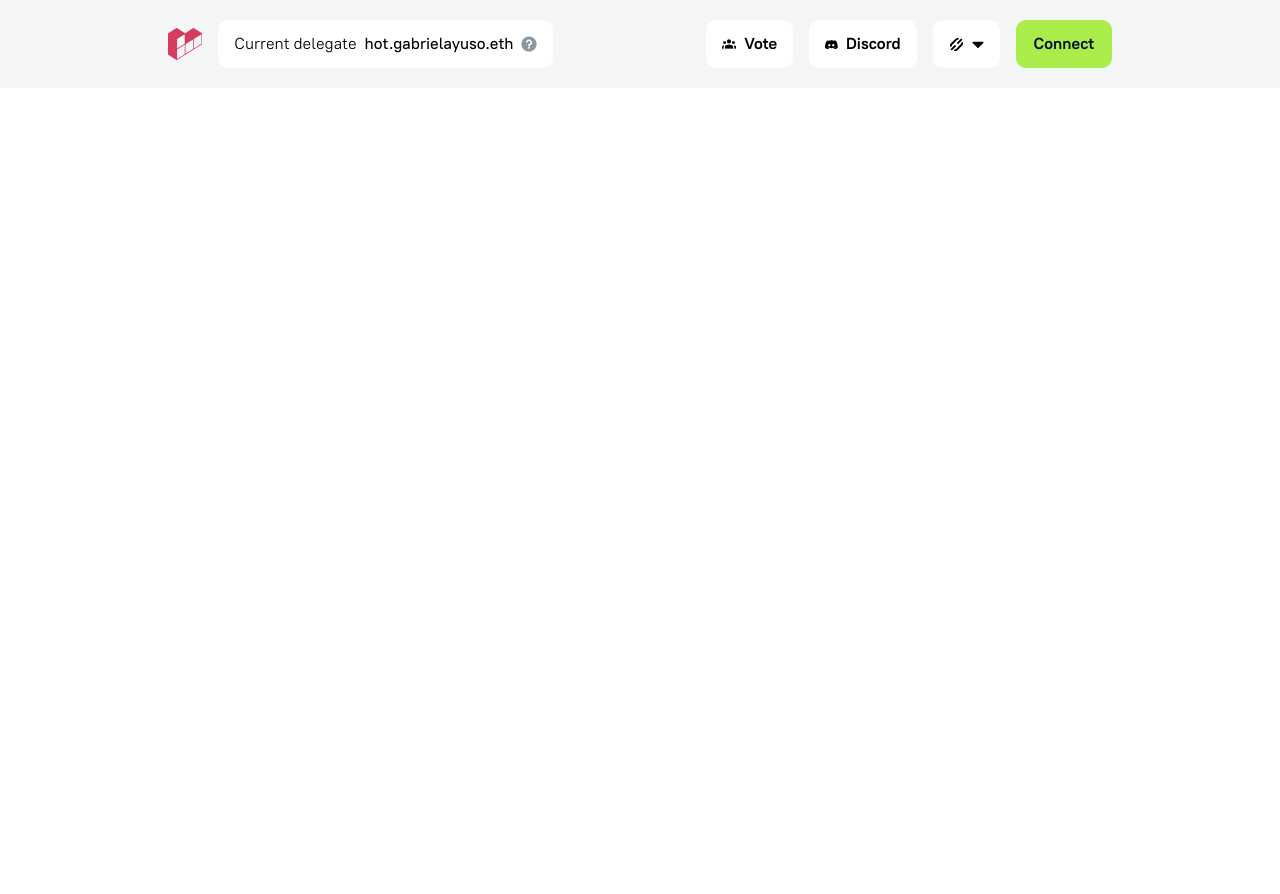
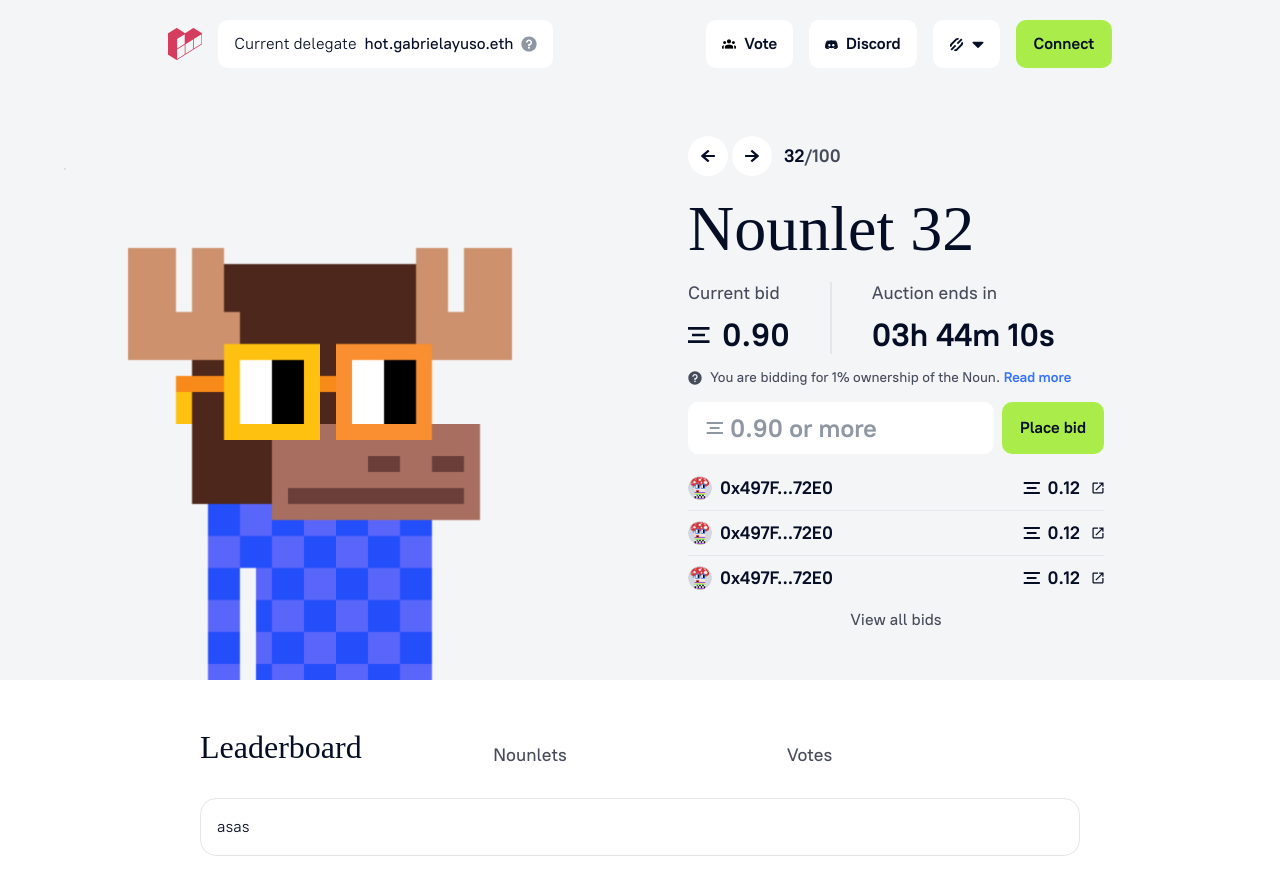
Before and after one commit to fractional-company/nounlets-webapp, a Next.js app: page / in a window 1280 px wide. Shown: the top 894 px of the page. Before the commit the page ends 800 px from the top, so only its background shows below. Built offline with nearby package versions, Linux system fonts and the light colour scheme; no server answers; a web font is replaced by a local one; what @usedapp/core would draw is missing.

Commit message:
Design WIP

```diff
--- a/components/app-header.tsx
+++ b/components/app-header.tsx
@@ -36,7 +36,8 @@
   }
 
   return (
-    <div className="app-header container mx-auto xl:max-w-7xl px-4">
+    <div className="app-header bg-gray-1">
+      <div className="lg:container mx-auto xl:max-w-7xl px-4">
         <Transition show={isOpen} as={Fragment}>
           <Dialog onClose={() => setIsOpen(false)}>
             <Transition.Child
@@ -106,7 +107,10 @@
               <span>Connect</span>
             </Button>
 
-          <Button className="basic space-x-2" onClick={() => setIsModalMenuOpen(!isMobileMenuOpen)}>
+            <Button
+              className="basic space-x-2"
+              onClick={() => setIsModalMenuOpen(!isMobileMenuOpen)}
+            >
               <IconCaretDropdown className="h-[7px] w-auto" />
             </Button>
           </div>
@@ -152,5 +156,6 @@
           </div>
         </div>
       </div>
+    </div>
   )
 }
--- /dev/null
+++ b/components/home/home-hero-auction-progress.tsx
@@ -0,0 +1,77 @@
+import Button from 'components/buttons/button'
+import IconEth from 'components/icons/icon-eth'
+import IconLinkOffsite from 'components/icons/icon-link-offsite'
+import IconQuestionCircle from 'components/icons/icon-question-circle'
+import Image from 'next/image'
+
+import userIcon from 'public/img/user-icon.jpg'
+import { useMemo } from 'react'
+
+export default function HomeHeroAuctionProgress(): JSX.Element {
+  const latestBidsList: JSX.Element[] = useMemo(() => {
+    return [1, 2, 3].map((bid) => {
+      return (
+        <div key={bid} className="flex items-center flex-1 py-2">
+          <Image
+            src={userIcon}
+            alt="icon"
+            width="24"
+            height="24"
+            className="overflow-hidden rounded-full flex-shrink-0"
+          />
+          <p className="ml-2 text-px18 leading-px28 font-700 flex-1">0x497F...72E0</p>
+          <IconEth className="flex-shrink-0 h-[12px]" />
+          <p className="ml-1 text-px18 leading-px28 font-700">0.12</p>
+          <IconLinkOffsite className="ml-3 flex-shrink-0 h-[12px]" />
+        </div>
+      )
+    })
+  }, [])
+
+  return (
+    <div className="home-hero-auction space-y-3">
+      <div className="flex flex-col sm:flex-row space-y-2 sm:space-x-14 lg:space-x-10 xl:space-x-14 sm:space-y-0">
+        <div className="flex flex-col space-y-3">
+          <p className="text-px18 leading-px22 font-500 text-gray-4">Current bid</p>
+          <div className="flex items-center space-x-3">
+            <IconEth className="flex-shrink-0" />
+            <p className="text-px32 leading-[38px] font-700">0.90</p>
+          </div>
+        </div>
+        <div className="sm:border-r-2 border-gray-2"></div>
+        <div className="flex flex-col space-y-3">
+          <p className="text-px18 leading-px22 font-500 text-gray-4">Auction ends in</p>
+          <div className="flex items-center">
+            <p className="text-px32 leading-[38px] font-700">03h 44m 10s</p>
+          </div>
+        </div>
+      </div>
+
+      <div className="flex items-center space-x-2 text-gray-4 text-px14 leading-px24 font-500">
+        <IconQuestionCircle className="flex-shrink-0" />
+        <p>
+          You are bidding for 1% ownership of the Noun.{' '}
+          <span className="font-700 text-secondary-blue">Read more</span>
+        </p>
+      </div>
+
+      <div className="flex flex-col sm:flex-row sm:items-center space-y-2 sm:space-y-0 sm:space-x-2">
+        <div className="bid-input flex items-center space-x-1 bg-gray-1 lg:bg-white rounded-px10 px-4 leading-[52px] focus-within:outline-dashed flex-1">
+          <IconEth className="flex-shrink-0 h-[12px] text-gray-3" />
+          <input
+            className="text-[25px] font-700 placeholder:text-gray-3 bg-transparent outline-none w-full"
+            type="text"
+            placeholder="0.90 or more"
+          />
+        </div>
+
+        <Button className="primary !h-[52px]">Place bid</Button>
+      </div>
+
+      <div className="latest-bids space-y-2 pt-5 lg:pt-0">
+        <div className="flex flex-col divide-y divide-gray-2">{latestBidsList}</div>
+        <p className="text-center text-gray-4 text-px16 leading-px24 font-500">View all bids</p>
+      </div>
+    </div>
+  )
+}
--- /dev/null
+++ b/components/home/home-hero.tsx
@@ -0,0 +1,37 @@
+import Image from 'next/image'
+import nounImage from 'public/img/noun.png'
+import Button from 'components/buttons/button'
+import IconArrow from 'components/icons/icon-arrow'
+import IconEth from 'components/icons/icon-eth'
+import HomeHeroAuctionProgress from './home-hero-auction-progress'
+
+export default function HomeHero(): JSX.Element {
+  return (
+    <div className="home-hero lg:grid lg:grid-cols-2 bg-gray-1">
+      <div className="left flex flex-col justify-end px-4 container mx-auto xl:max-w-7xl pt-6">
+        <div className="w-full aspect-square max-w-[512px] mx-auto">
+          <Image src={nounImage} layout="responsive" alt="nounlet 1" />
+        </div>
+      </div>
+      <div className="right p-4 md:p-12 bg-white lg:bg-transparent space-y-3 lg:max-w-[512px]">
+        <div className="navigation flex items-center space-x-1">
+          <Button className="flex items-center justify-center rounded-full w-10 h-10 cursor-pointer bg-gray-2 lg:bg-white hover:bg-gray-2">
+            <IconArrow />
+          </Button>
+
+          <Button className="flex items-center justify-center rounded-full w-10 h-10 cursor-pointer bg-gray-2 lg:bg-white hover:bg-gray-2">
+            <IconArrow className="rotate-180" />
+          </Button>
+
+          <p className="text-px18 font-700 pl-2">
+            32<span className="text-gray-4">/100</span>
+          </p>
+        </div>
+
+        <h1 className="font-londrina text-px64 leading-[82px]">Nounlet 32</h1>
+
+        <HomeHeroAuctionProgress />
+      </div>
+    </div>
+  )
+}
--- /dev/null
+++ b/components/home/home-leaderboard.tsx
@@ -0,0 +1,18 @@
+import LeaderboardListTile from 'components/leaderboard/leaderboard-list-tile'
+
+export default function HomeLeaderboard(): JSX.Element {
+  return (
+    <div className="home-leaderboard lg:container mx-auto xl:max-w-7xl">
+      <div className="p-4 md:p-12">
+        <div className="grid grid-cols-3 items-end">
+          <h3 className="text-px32 leading-[38px] font-londrina">Leaderboard</h3>
+          <h4 className="text-px18 leading-px22 text-gray-4 font-500">Nounlets</h4>
+          <h4 className="text-px18 leading-px22 text-gray-4 font-500">Votes</h4>
+        </div>
+        <div className="leaderboard-list mt-8">
+          <LeaderboardListTile />
+        </div>
+      </div>
+    </div>
+  )
+}
--- /dev/null
+++ b/components/leaderboard/leaderboard-list-tile.tsx
@@ -0,0 +1,7 @@
+export default function LeaderboardListTile(): JSX.Element {
+  return (
+    <div className="leaderboard-list-tile">
+      <div className="border border-gray-2 rounded-px16 p-4">asas</div>
+    </div>
+  )
+}
--- a/pages/_app.tsx
+++ b/pages/_app.tsx
@@ -7,7 +7,9 @@
 import { useState } from 'react'
 import config from '../config'
 import WalletConfig from '../components/WalletConfig'
-import AppHeader from '../components/app-header'
+import AppHeader from 'components/app-header'
+import HomeHero from 'components/home/home-hero'
+import HomeLeaderboard from 'components/home/home-leaderboard'
 
 type SupportedChains = ChainId.Rinkeby | ChainId.Mainnet | ChainId.Hardhat
 
@@ -23,8 +25,10 @@
 }
 function MyApp({ Component, pageProps }: AppProps) {
   return (
-    <div className="bg-gray-1">
+    <div className="home-page bg-white text-black pb-[300px]">
       <AppHeader />
+      <HomeHero />
+      <HomeLeaderboard />
     </div>
   )
 
--- a/styles/globals.css
+++ b/styles/globals.css
@@ -6,17 +6,17 @@
 
 @font-face {
   font-family: 'PTRootUIWeb';
-  src: url('/fonts/PT-Root-UI_Bold.woff2') format('woff2'),
-    url('/fonts/PT-Root-UI_Bold.woff') format('woff');
-  font-weight: 600;
+  src: url('/fonts/PT-Root-UI_Light.woff2') format('woff2'),
+    url('/fonts/PT-Root-UI_Light.woff') format('woff');
+  font-weight: 300;
   font-style: normal;
 }
 
 @font-face {
   font-family: 'PTRootUIWeb';
-  src: url('/fonts/PT-Root-UI_Light.woff2') format('woff2'),
-    url('/fonts/PT-Root-UI_Light.woff') format('woff');
-  font-weight: 300;
+  src: url('/fonts/PT-Root-UI_Regular.woff2') format('woff2'),
+    url('/fonts/PT-Root-UI_Regular.woff') format('woff');
+  font-weight: 400;
   font-style: normal;
 }
 
@@ -30,9 +30,9 @@
 
 @font-face {
   font-family: 'PTRootUIWeb';
-  src: url('/fonts/PT-Root-UI_Regular.woff2') format('woff2'),
-    url('/fonts/PT-Root-UI_Regular.woff') format('woff');
-  font-weight: 400;
+  src: url('/fonts/PT-Root-UI_Bold.woff2') format('woff2'),
+    url('/fonts/PT-Root-UI_Bold.woff') format('woff');
+  font-weight: 700;
   font-style: normal;
 }
 
```
Also changed, not shown: public/img/noun.png (added), public/img/user-icon.jpg (added). Lines whose indentation alone changed are shown as unchanged.
